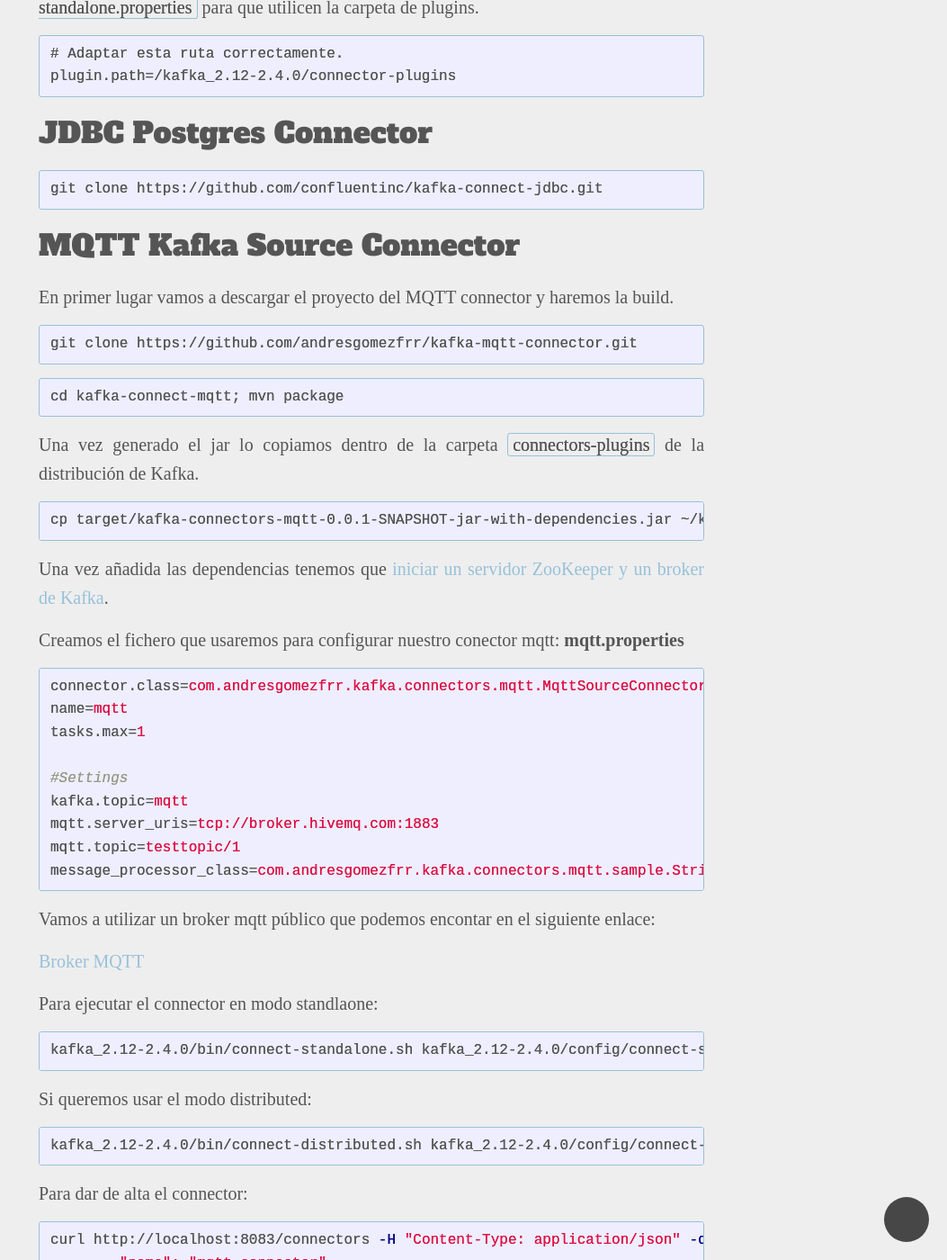
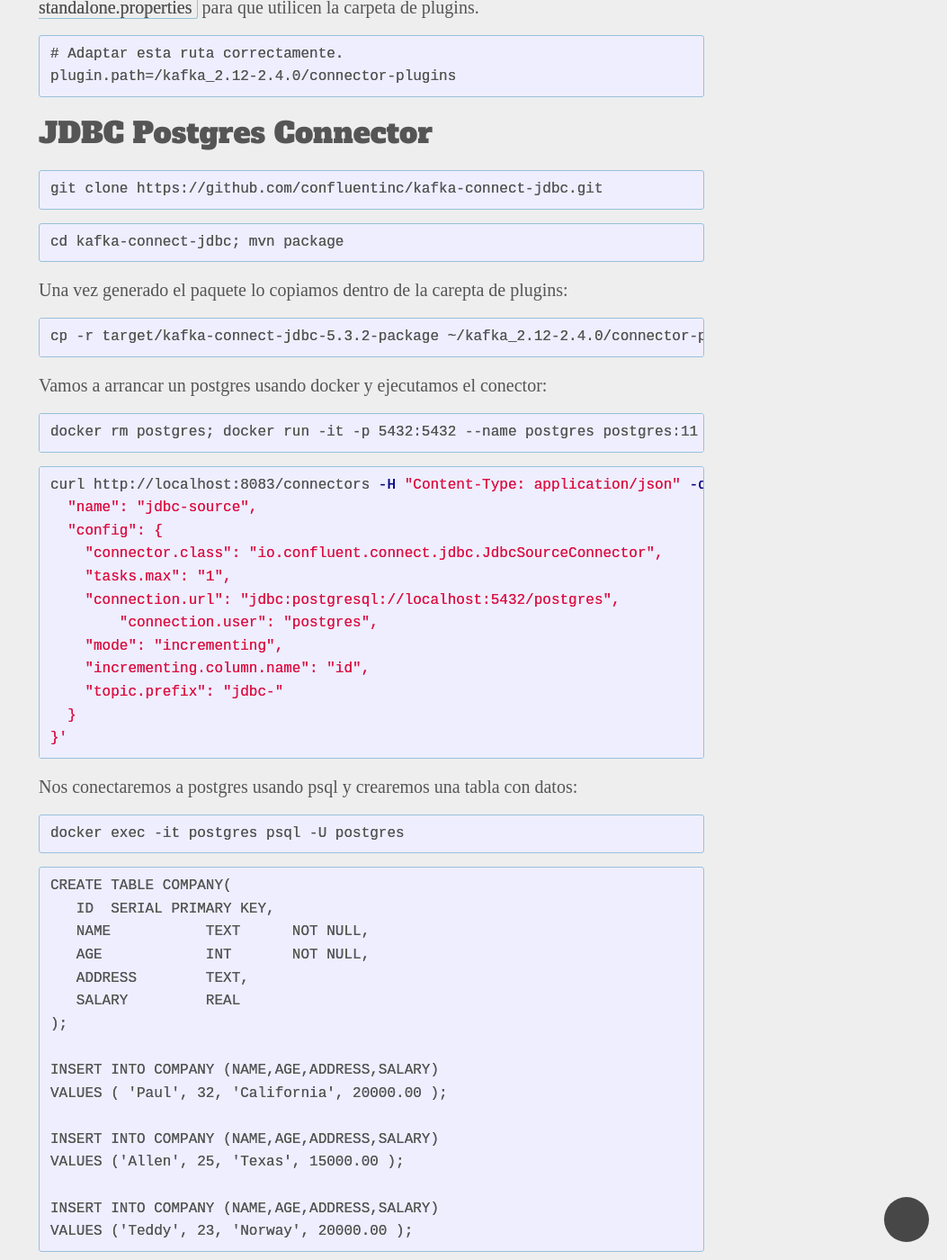
Before and after one commit to andresgomezfrr/blog, a Jekyll site: the page built from _docs/kafka.md, in a window 1280 px wide and 1400 px high, scrolled down 34869 px. Shown: the whole window at 90% size, without its empty margins (227-1280 px from the left). Built offline with Jekyll 4.4.1, drawn with Linux system fonts in a browser that asks for light colours; nearby versions of some CDN libraries; some web fonts are replaced; some of the changed text lies outside the part shown.

Commit message:
add jdbc

````diff
--- a/_docs/kafka.md
+++ b/_docs/kafka.md
@@ -1284,6 +1284,63 @@
 git clone https://github.com/confluentinc/kafka-connect-jdbc.git
 ```
 
+```
+cd kafka-connect-jdbc; mvn package
+```
+
+Una vez generado el paquete lo copiamos dentro de la carepta de plugins:
+
+```
+cp -r target/kafka-connect-jdbc-5.3.2-package ~/kafka_2.12-2.4.0/connector-plugins/
+```
+
+Vamos a arrancar un postgres usando docker y ejecutamos el conector:
+
+```
+docker rm postgres; docker run -it -p 5432:5432 --name postgres postgres:11
+```
+
+```bash
+curl http://localhost:8083/connectors -H "Content-Type: application/json" -d '{
+  "name": "jdbc-source",
+  "config": {
+    "connector.class": "io.confluent.connect.jdbc.JdbcSourceConnector",
+    "tasks.max": "1",
+    "connection.url": "jdbc:postgresql://localhost:5432/postgres",
+	"connection.user": "postgres",
+    "mode": "incrementing",
+    "incrementing.column.name": "id",
+    "topic.prefix": "jdbc-"
+  }
+}'
+```
+
+Nos conectaremos a postgres usando psql y crearemos una tabla con datos:
+
+```
+docker exec -it postgres psql -U postgres
+```
+
+```
+CREATE TABLE COMPANY(
+   ID  SERIAL PRIMARY KEY,
+   NAME           TEXT      NOT NULL,
+   AGE            INT       NOT NULL,
+   ADDRESS        TEXT,
+   SALARY         REAL
+);
+
+INSERT INTO COMPANY (NAME,AGE,ADDRESS,SALARY)
+VALUES ( 'Paul', 32, 'California', 20000.00 );
+
+INSERT INTO COMPANY (NAME,AGE,ADDRESS,SALARY)
+VALUES ('Allen', 25, 'Texas', 15000.00 );
+
+INSERT INTO COMPANY (NAME,AGE,ADDRESS,SALARY)
+VALUES ('Teddy', 23, 'Norway', 20000.00 );
+```
+
+Podemos comprobar que se ha creado un topic `jdbc-company` que contiene 3 mensajes por cada uno de las rows insertadas.
 
 
 ## MQTT Kafka Source Connector
````
